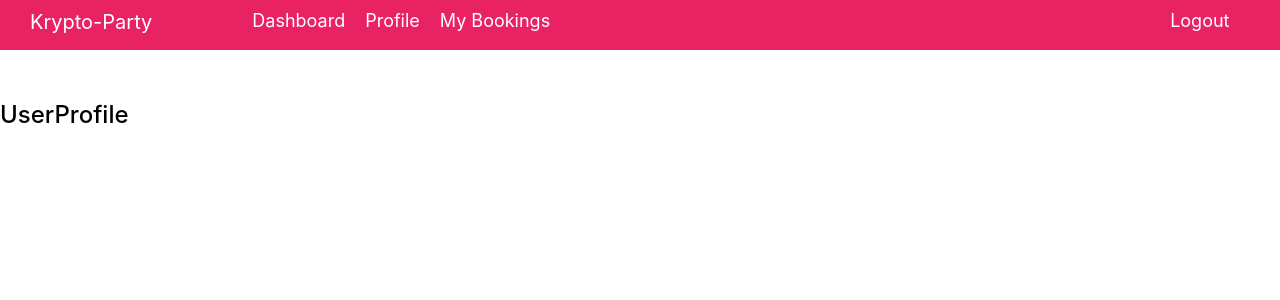
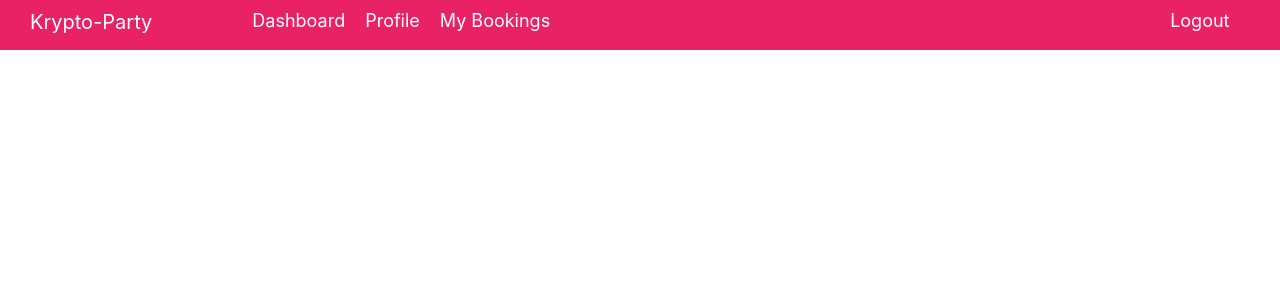
Before and after one commit to maheshkodali68/maheshkodali68, a React (Create React App) app in the folder reactapp/: page /user/profile in a window 1280 px wide. Shown: the top 300 px of the page. Built offline with nearby package versions, Linux system fonts and the light colour scheme.

Commit message:
Update UserProfile.js

```diff
--- a/reactapp/src/User-side/user-profile/UserProfile.js
+++ b/reactapp/src/User-side/user-profile/UserProfile.js
@@ -4,8 +4,6 @@ import './UserProfile.css';
 export default function UserProfile(){
     return(
        <> <UserNavbar/>
-       <div id='userprofile'>
-        <h2>UserProfile</h2>
-        </div></>
+       </>
     )
 }
```
